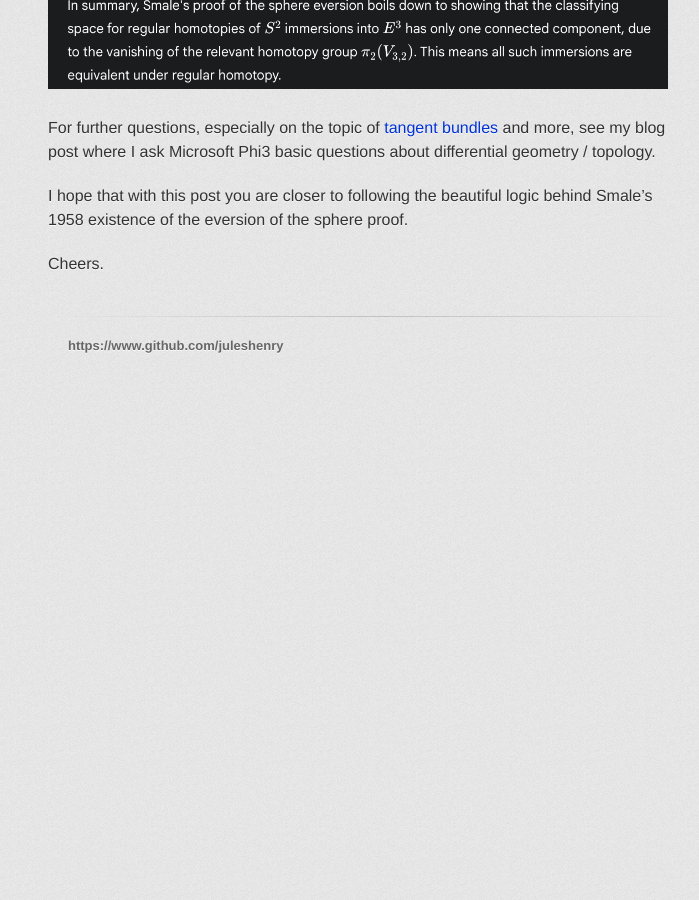
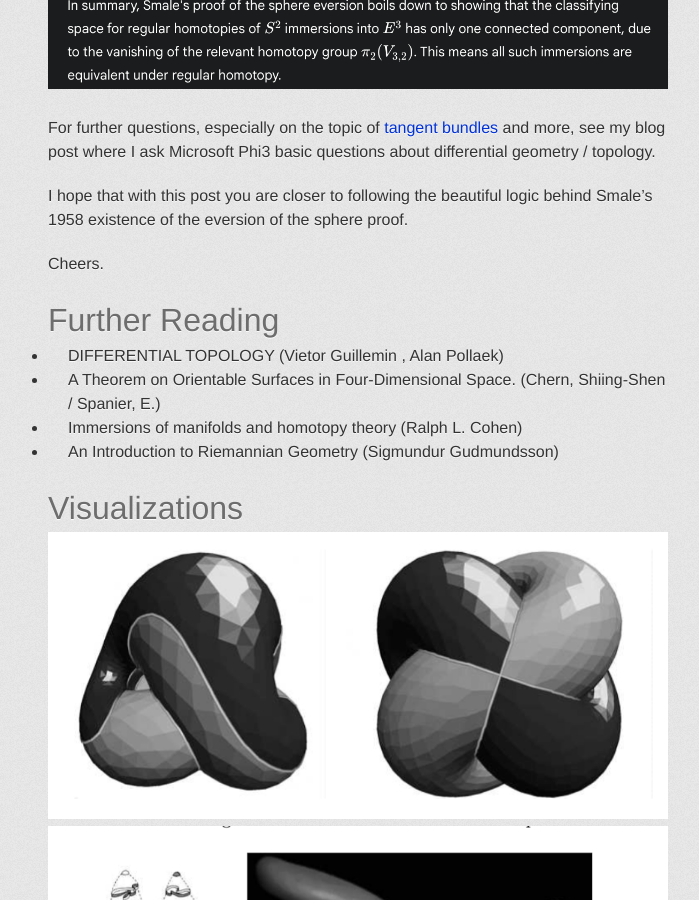
Before and after one commit to juleshenry/juleshenry.github.io, a Jekyll site: the page built from _posts/2024-09-27-the-eversion-of-the-sphere.md, in a window 1280 px wide and 900 px high, scrolled down 14922 px. Shown: the whole window, without its empty margins (90-789 px from the left). Built offline with Jekyll 4.4.1, drawn with Linux system fonts in a browser that asks for light colours; some web fonts are replaced; before the commit the page ends 15327 px from its top, so only the background shows below that.

Commit message:
evert-me-up

```diff
--- a/_posts/2024-09-27-the-eversion-of-the-sphere.md
+++ b/_posts/2024-09-27-the-eversion-of-the-sphere.md
@@ -61,3 +61,18 @@ For further questions, especially on the topic of [tangent bundles](https://jule
 I hope that with this post you are closer to following the beautiful logic behind Smale's 1958 existence of the eversion of the sphere proof.
 
 Cheers.
+
+# Further Reading
+
+- DIFFERENTIAL TOPOLOGY (Vietor  Guillemin , Alan  Pollaek)
+- A Theorem on Orientable Surfaces in Four-Dimensional Space. (Chern, Shiing-Shen / Spanier, E.)
+- Immersions of manifolds and homotopy theory (Ralph L. Cohen)
+- An Introduction to Riemannian Geometry (Sigmundur Gudmundsson)
+
+# Visualizations
+
+![viz](/blog/assets/2025/eversion/viz1.png)
+![viz](/blog/assets/2025/eversion/viz2.png)
+![viz](/blog/assets/2025/eversion/viz3.png)
+![viz](/blog/assets/2025/eversion/viz4.png)
+![viz](/blog/assets/2025/eversion/viz5.png)
```
Also changed, not shown: blog/assets/2025/eversion/viz1.png (added), blog/assets/2025/eversion/viz2.png (added), blog/assets/2025/eversion/viz3.png (added), blog/assets/2025/eversion/viz4.png (added), blog/assets/2025/eversion/viz5.png (added).
